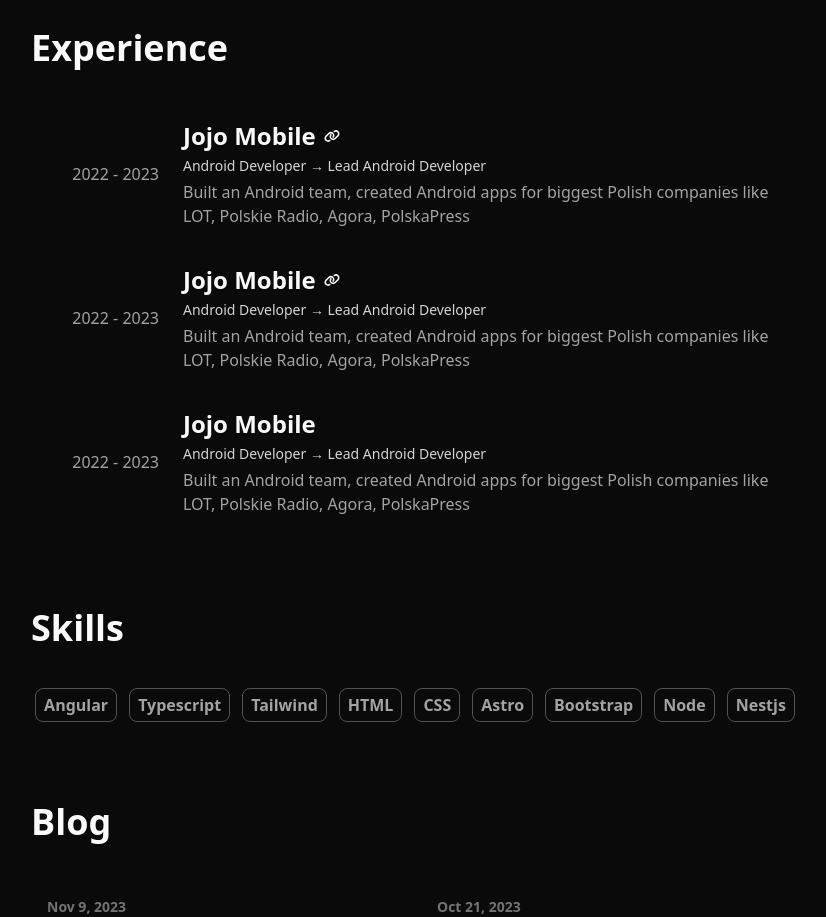
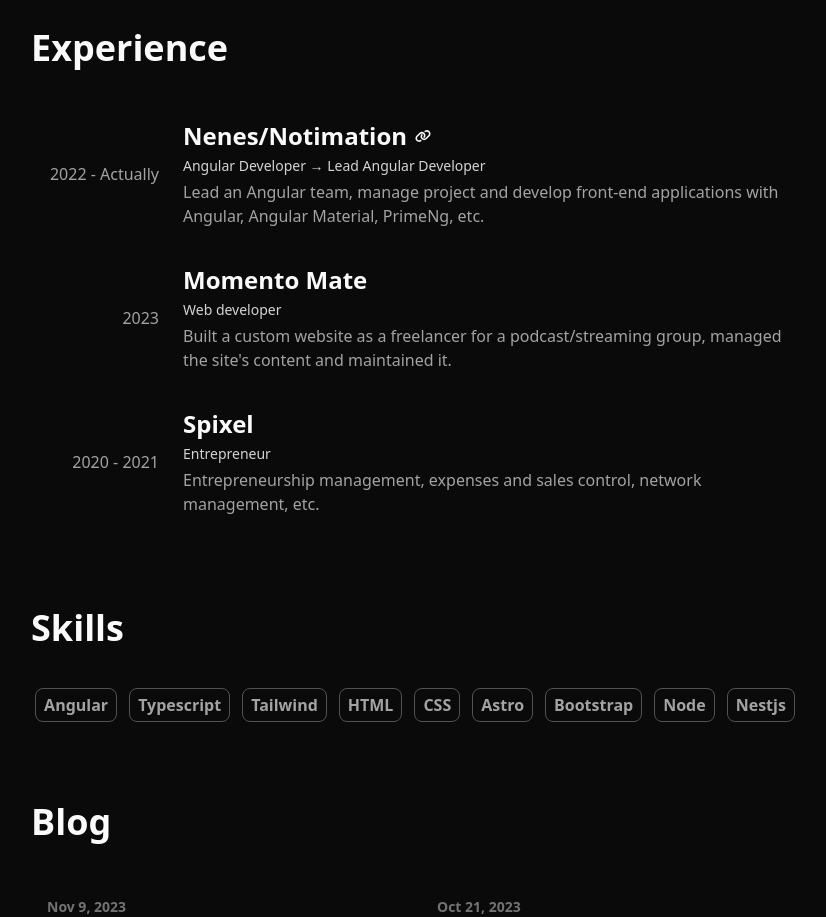
Before and after one commit to Chewbacca-14/portfolio, an Angular app: page / in a window 1280 px wide. Shown: the part 1420-2337 px from the top of the page, without its empty margins (225-1051 px from the left). Built offline with nearby package versions, Linux system fonts and the light colour scheme.

Commit message:
✨ Feat: Experiences mock and interface

```diff
--- a/src/app/pages/home/components/experience/experience.component.ts
+++ b/src/app/pages/home/components/experience/experience.component.ts
@@ -1,5 +1,7 @@
 import { Component } from '@angular/core';
+import { EXPERIENCES } from '@assets/data/experience.mock';
 import { LinkIconComponent } from '@shared/components/link-icon/link-icon.component';
+import { Experience } from 'src/app/models/experience.interface';
 
 @Component({
   selector: 'app-experience',
@@ -9,75 +11,44 @@ import { LinkIconComponent } from '@shared/components/link-icon/link-icon.compon
     <section>
       <h2 class="text-4xl font-semibold">Experience</h2>
       <ul class="mt-10 flex flex-col gap-3">
+        @for (experience of experiences; track experience.id) {
           <li
             class="flex group/item hover:scale-[102%] transition-all flex-col md:flex-row md:gap-6 md:items-center border-neutral-800 rounded-lg py-3"
           >
             <div
               class="shrink-0 w-32 group-hover/item:text-cyan-500 transition-all text-neutral-400 font-medium md:text-right"
             >
-            2022 - 2023
+              {{ experience.date }}
             </div>
             <div class="flex flex-col gap-1">
               <h3 class="text-2xl font-semibold flex items-center gap-2">
-              <a href="/" class="hover:underline">Jojo Mobile</a>
+                @if (experience.url) {
+                  <a
+                    [href]="experience.url"
+                    class="hover:underline"
+                    target="_blank"
+                    rel="noopener noreferrer"
+                    >{{ experience.company }}</a
+                  >
                   <app-link-icon class="h-4 w-4 fill-neutral-50" />
+                } @else {
+                  {{ experience.company }}
+                }
               </h3>
               <p class="text-neutral-300 text-sm font-medium">
-              Android Developer → Lead Android Developer
+                {{ experience.job }}
               </p>
               <p class="text-neutral-400">
-              Built an Android team, created Android apps for biggest Polish
-              companies like LOT, Polskie Radio, Agora, PolskaPress
+                {{ experience.description }}
               </p>
             </div>
           </li>
-        <li
-          class="flex group/item hover:scale-[102%] transition-all flex-col md:flex-row md:gap-6 md:items-center border-neutral-800 rounded-lg py-3"
-        >
-          <div
-            class="shrink-0 w-32 group-hover/item:text-cyan-500 transition-all text-neutral-400 font-medium md:text-right"
-          >
-            2022 - 2023
-          </div>
-          <div class="flex flex-col gap-1">
-            <h3 class="text-2xl font-semibold flex items-center gap-2">
-              <a href="/" class="hover:underline">Jojo Mobile</a>
-              <app-link-icon class="h-4 w-4 fill-neutral-50" />
-            </h3>
-            <p class="text-neutral-300 text-sm font-medium">
-              Android Developer → Lead Android Developer
-            </p>
-            <p class="text-neutral-400">
-              Built an Android team, created Android apps for biggest Polish
-              companies like LOT, Polskie Radio, Agora, PolskaPress
-            </p>
-          </div>
-        </li>
-        <li
-          class="flex group/item hover:scale-[102%] transition-all flex-col md:flex-row md:gap-6 md:items-center border-neutral-800 rounded-lg py-3"
-        >
-          <div
-            class="shrink-0 w-32 group-hover/item:text-cyan-500 transition-all text-neutral-400 font-medium md:text-right"
-          >
-            2022 - 2023
-          </div>
-          <div class="flex flex-col gap-1">
-            <h3 class="text-2xl font-semibold flex items-center gap-2">
-              <a href="/" class="hover:underline">Jojo Mobile</a>
-              <!-- <app-link-icon class="h-4 w-4 fill-neutral-50" /> -->
-            </h3>
-            <p class="text-neutral-300 text-sm font-medium">
-              Android Developer → Lead Android Developer
-            </p>
-            <p class="text-neutral-400">
-              Built an Android team, created Android apps for biggest Polish
-              companies like LOT, Polskie Radio, Agora, PolskaPress
-            </p>
-          </div>
-        </li>
+        }
       </ul>
     </section>
   `,
   styles: ``,
 })
-export class ExperienceComponent {}
+export class ExperienceComponent {
+  experiences: Experience[] = EXPERIENCES;
+}
--- a/src/assets/data/experience.mock.ts
+++ b/src/assets/data/experience.mock.ts
@@ -0,0 +1,29 @@
+import { Experience } from 'src/app/models/experience.interface';
+
+export const EXPERIENCES: Experience[] = [
+  {
+    id: '1',
+    date: '2022 - Actually',
+    company: 'Nenes/Notimation',
+    url: 'https://nenes.io/es',
+    job: 'Angular Developer → Lead Angular Developer',
+    description:
+      'Lead an Angular team, manage project and develop front-end applications with Angular, Angular Material, PrimeNg, etc.',
+  },
+  {
+    id: '2',
+    date: '2023',
+    company: 'Momento Mate',
+    job: 'Web developer',
+    description:
+      "Built a custom website as a freelancer for a podcast/streaming group, managed the site's content and maintained it.",
+  },
+  {
+    id: '3',
+    date: '2020 - 2021',
+    company: 'Spixel',
+    job: 'Entrepreneur',
+    description:
+      'Entrepreneurship management, expenses and sales control, network management, etc.',
+  },
+];
```
Also changed, not shown: src/app/models/experience.interface.ts (added, +8 -0 lines). Lines whose indentation alone changed are shown as unchanged.
